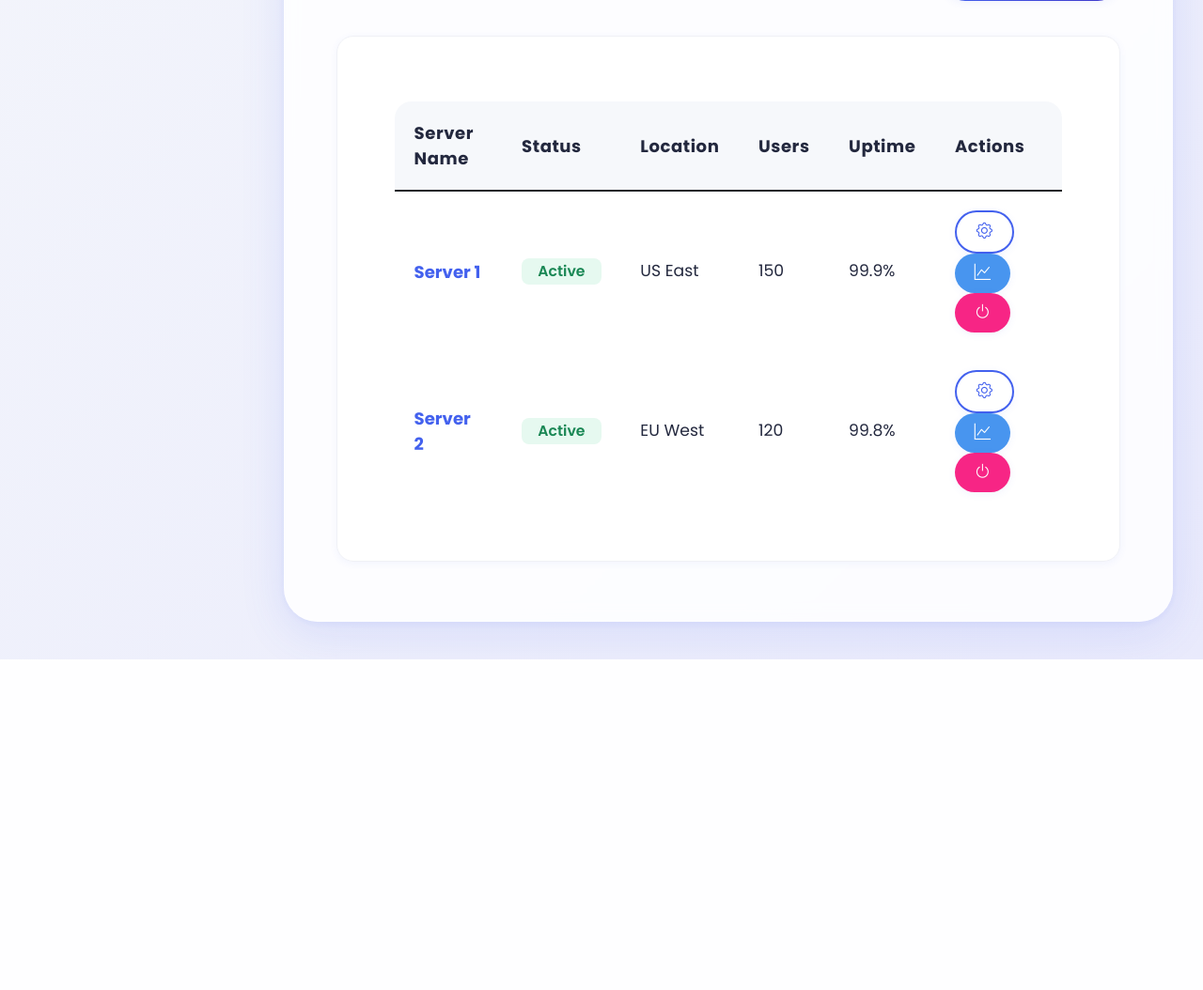
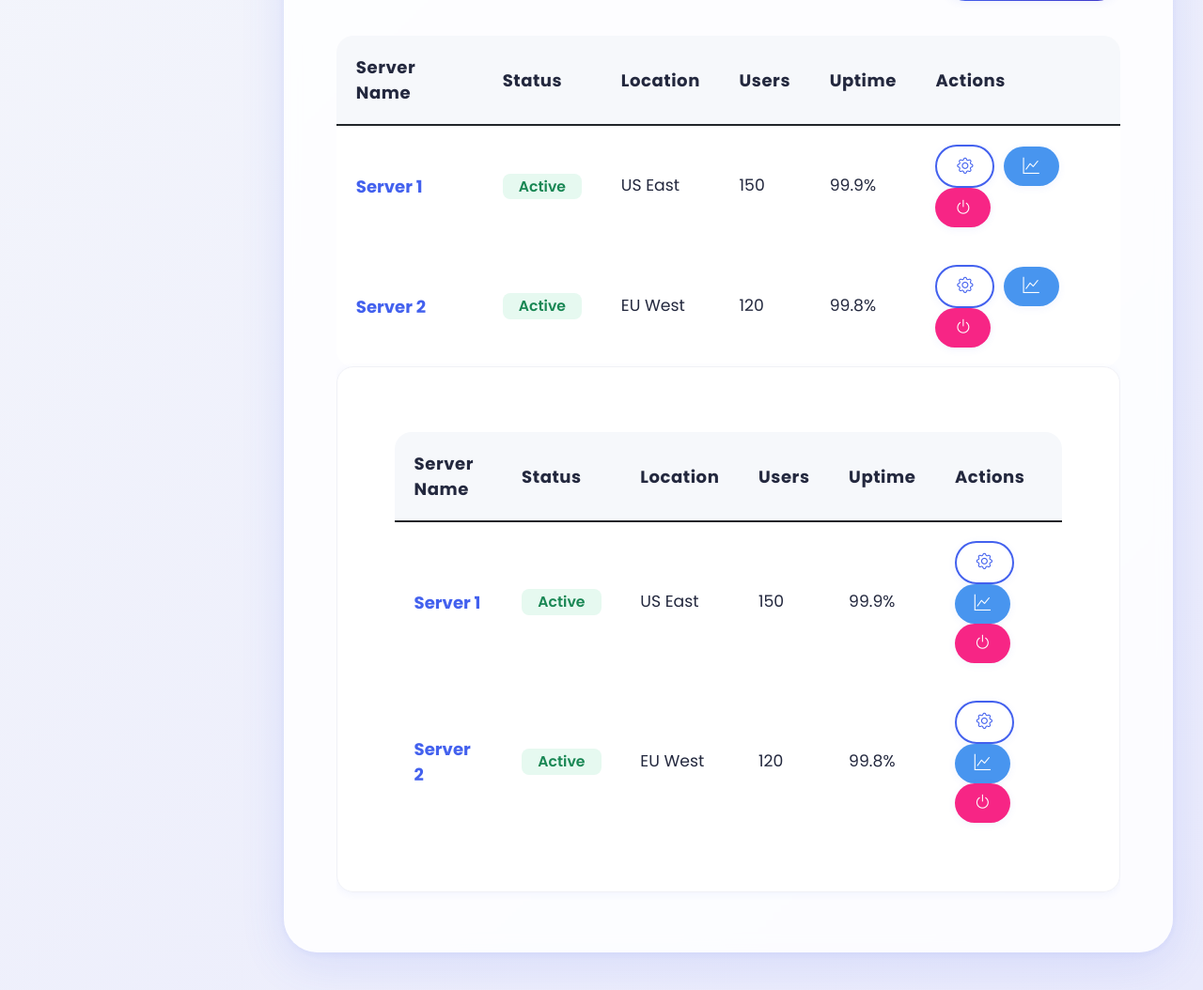
Before and after one commit to cipher-x-darkregime/Rev-Proxy, a PHP site: page /admin.php in a window 1280 px wide. Shown: the part 803-1857 px from the top of the page at 94% size. Before the commit the page ends 1505 px from the top, so only its background shows below. Run offline with PHP 8.4, Linux system fonts and the light colour scheme; a user stored in the database is signed in; data comes from the database, SQL or seed files in the repository; data that the repository does not hold is empty; some libraries are stand-ins or nearby versions.

Commit message:
Update admin.php

```diff
--- a/admin.php
+++ b/admin.php
@@ -1022,6 +1022,45 @@ $total_cookies = $conn->query('SELECT COUNT(*) FROM cookies')->fetchColumn();
                             Add Server
                         </button>
                     </div>
+                    <div class="server-table-responsive">
+                        <table class="table server-table align-middle">
+                            <thead>
+                                <tr>
+                                    <th>Server Name</th>
+                                    <th>Status</th>
+                                    <th>Location</th>
+                                    <th>Users</th>
+                                    <th>Uptime</th>
+                                    <th>Actions</th>
+                                </tr>
+                            </thead>
+                            <tbody>
+                                <tr>
+                                    <td class="server-name">Server 1</td>
+                                    <td><span class="badge text-success">Active</span></td>
+                                    <td>US East</td>
+                                    <td>150</td>
+                                    <td>99.9%</td>
+                                    <td>
+                                        <button class="btn btn-outline-primary btn-sm"><i class="bi bi-gear"></i></button>
+                                        <button class="btn btn-info btn-sm"><i class="bi bi-graph-up"></i></button>
+                                        <button class="btn btn-danger btn-sm"><i class="bi bi-power"></i></button>
+                                    </td>
+                                </tr>
+                                <tr>
+                                    <td class="server-name">Server 2</td>
+                                    <td><span class="badge text-success">Active</span></td>
+                                    <td>EU West</td>
+                                    <td>120</td>
+                                    <td>99.8%</td>
+                                    <td>
+                                        <button class="btn btn-outline-primary btn-sm"><i class="bi bi-gear"></i></button>
+                                        <button class="btn btn-info btn-sm"><i class="bi bi-graph-up"></i></button>
+                                        <button class="btn btn-danger btn-sm"><i class="bi bi-power"></i></button>
+                                    </td>
+                                </tr>
+                            </tbody>
+                        </table>
                     <div class="server-card mb-4">
                         <div class="card-body">
                             <div class="server-table-responsive">
```
